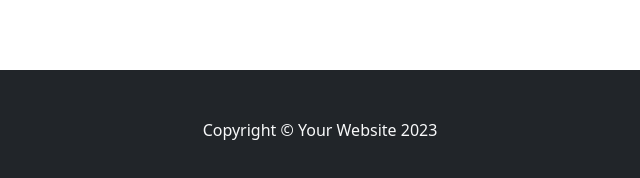
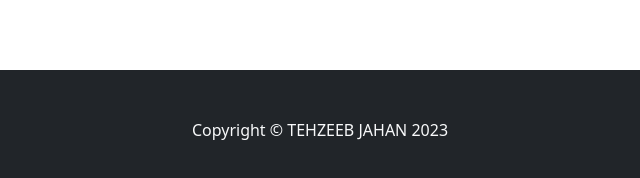
Before and after one commit to Tehzeeb2487/Bootstrap-5-Testing-project, a plain HTML site: page index.html in a window 1280 px wide. Shown: the part 1650-1828 px from the top of the page, 320-960 px from the left. Drawn offline with nearby package versions, Linux system fonts and the light colour scheme.

Commit message:
Adding a tag

```diff
--- a/index.html
+++ b/index.html
@@ -148,6 +148,6 @@
 			</div>
 		</div>
 	</section>
-	<footer class="bg-dark p-5 text-light text-center">Copyright © Your Website 2023</footer>
+	<footer class="bg-dark p-5 text-light text-center">Copyright © TEHZEEB JAHAN 2023</footer>
 </body>
 </html>
```
